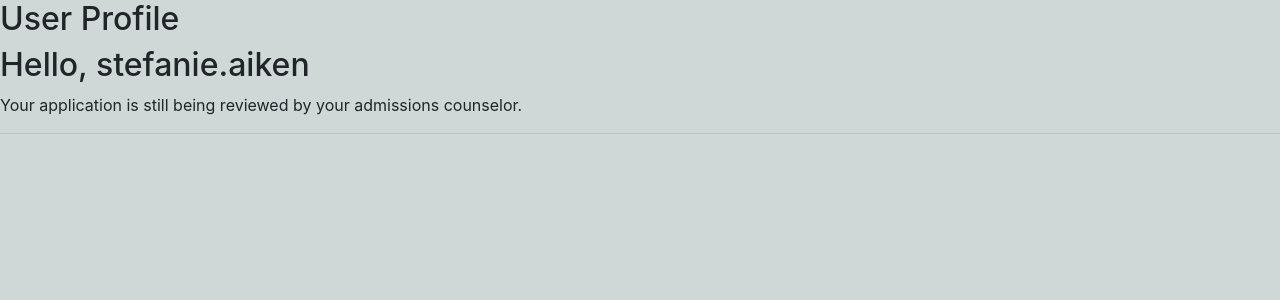
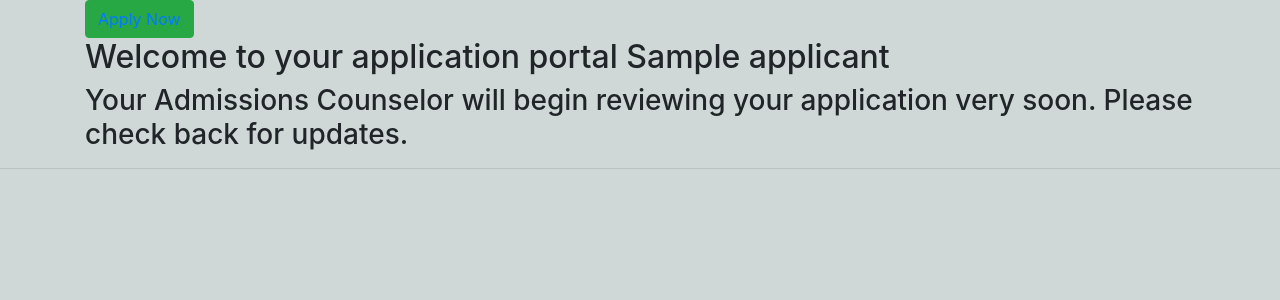
Before and after one commit to saiken86807/college-application-portal, a Django app: template appStatus/templates/appStatus/user.html in a window 1280 px wide. Shown: the part 56-356 px from the top of the page. Run offline with Django 3.2, Linux system fonts and the light colour scheme; the first user in the database is signed in; the template is opened without the code that fills it: most values are stand-ins (such as "Sample title", 1, 10 or a date in 2020); some libraries are stand-ins or nearby versions.

Commit message:
changed layout & elif requirements

```diff
--- a/appStatus/templates/appStatus/user.html
+++ b/appStatus/templates/appStatus/user.html
@@ -1,18 +1,33 @@
 {%  extends 'appStatus/main.html' %}
 {% block content %}
 {% load static %}
-<div container>
+<div class='container'>
+
+    {% if user.username != NULL %}
     <div>
-        <h2>User Profile</h2>
-        <h2>Hello, {{user.username}}</h2>
+        <button class="btn btn-success"><a href="{% url 'apply' %}">Apply Now</a></button>
     </div>
-    <!-- <div>
-        <button><a href="{% url 'apply' %}">Apply Now</a></button>
-    </div> -->
+    {% endif %}
+    {% for applicant in applicants %}
     <div>
-        {% for applicant in applicants %}
-
-        {% if applicant.status == 'Pending' %}<h3>Your application is still being reviewed by your admissions counselor.</h3>{% elif applicant.major != NULL %}Your application is still being reviewed by your admissions counselor.{% elif applicant.status == 'Accepted' %}<h3>Congratulations on your acceptance to Aiken College!</h3> <img src="{% static '/images/congrats-with-confetti.jpg' %}" alt="">{% elif applicant.status == 'Denied' %}<h3>We regret to inform you that you have not been Accepted to Aiken College at this time.</h3>{% else %}<button><a href="{% url 'apply' %}">Apply Now</a></button>
+        <h2>Welcome to your application portal {{applicant.name}}</h2>
+    </div>
+    <div>
+        {% if applicant.status == 'Pending' %}
+        <h3>Your application is still being reviewed by your admissions counselor.</h3>
+        {% elif applicant.status == 'Received' %}
+        <h3>Thank you for submitting your application. Your Admissions Counselor will begin reviewing your application very soon. Please check back for updates.</h3>
+        {% elif applicant.status == 'Accepted' %}
+        <div class="container">
+        <h3>Congratulations on your acceptance to Aiken College!</h3> <img src="{% static '/images/congrats-with-confetti.jpg' %}" alt="congratulations image"></div>
+        {% elif applicant.status == 'Denied' %}
+        <h3>We regret to inform you that you have not been Accepted to Aiken College at this time.</h3>
+        {% elif applicant.status == NULL %}
+        <h3>Thank you for submitting your application. Your Admissions Counselor will begin reviewing your application very soon. Please check back for updates.</h3>
+        {% elif applicant.major != NULL %}
+        <h3>Your Admissions Counselor will begin reviewing your application very soon. Please check back for updates.</h3>
+        {% else %}
+        <button class="btn btn-success"><a href="{% url 'apply' %}">Apply Now</a></button>
         {% endif %}
 
         {% endfor %}
```
